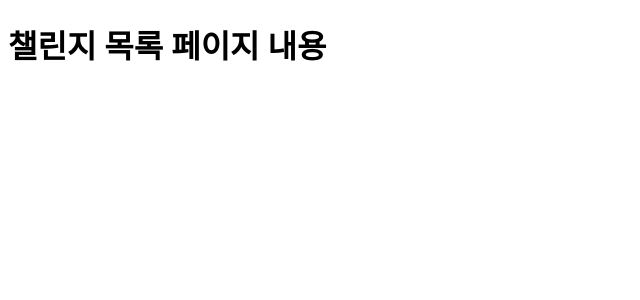
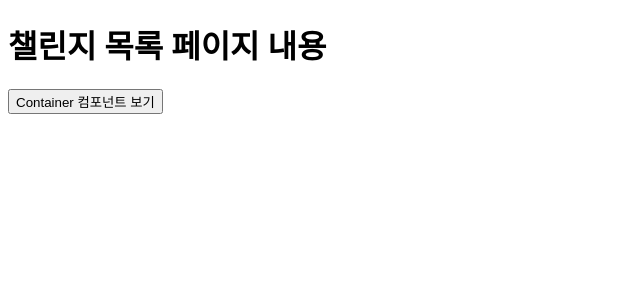
Before and after one commit to claudia99503/docthru-fe, a Next.js app: page / in a window 1280 px wide. Shown: the top 300 px of the page, without its empty margins (0-640 px from the left). Built offline with nearby package versions, Linux system fonts and the light colour scheme.

Commit message:
:sparkles: [Feat] 챌린지 목록 페이지에 Container 컴포넌트 추가 및 상태 관리 구현

```diff
--- a/src/pages/index.js
+++ b/src/pages/index.js
@@ -1,13 +1,34 @@
+import { useState } from "react";
 import Head from "next/head";
+import Container from "../components/Container";
 
 export default function Home() {
+  const [showContainer, setShowContainer] = useState(false);
+  const [isOngoing, setIsOngoing] = useState(false);
+
+  const handleButtonClick = () => {
+    setShowContainer(true);
+    setIsOngoing(false);
+  };
+
   return (
     <>
       <Head>
-        <title>챌린지 목록페이지</title>
+        <title>챌린지 목록 페이지</title>
       </Head>
       <div>
         <h1>챌린지 목록 페이지 내용</h1>
+
+        <button onClick={handleButtonClick}>Container 컴포넌트 보기</button>
+
+        {showContainer && (
+          <Container
+            deadline="2024-12-31"
+            participants={10} // 참가자 수
+            maxParticipants={20} // 최대 참가자 수
+            progress={isOngoing} // 진행 중 여부
+          />
+        )}
       </div>
     </>
   );
```
